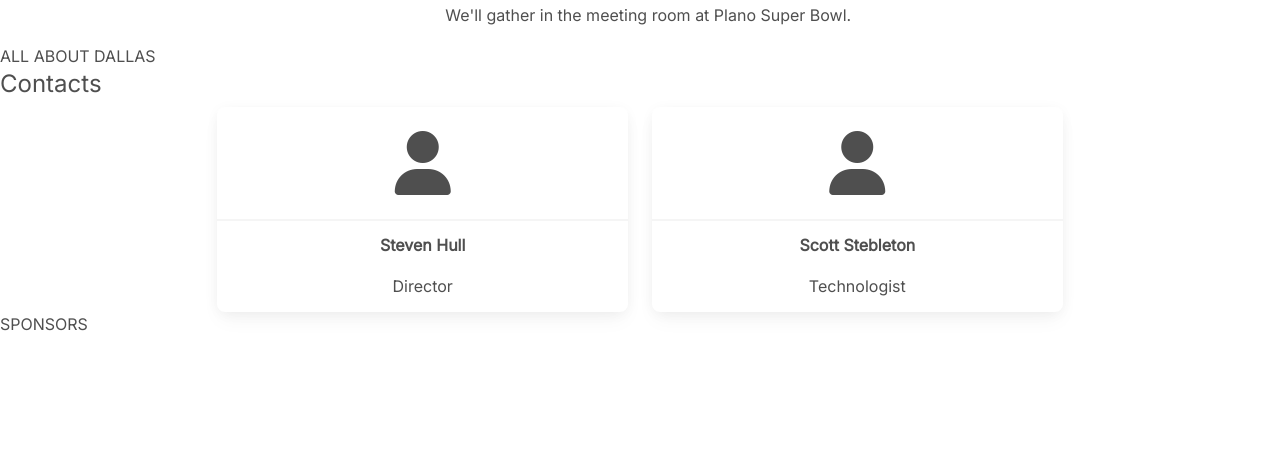
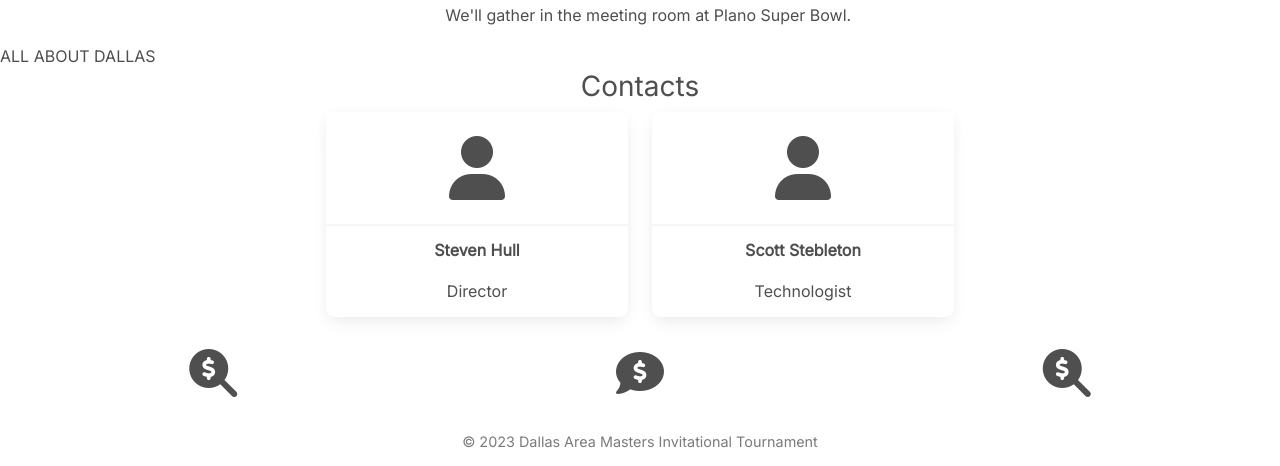
Before and after one commit to st33b/damit-nextjs, a Next.js app: page / in a window 1280 px wide. Shown: the part 1526-1992 px from the top of the page. Before the commit the page ends 1864 px from the top, so only its background shows below. Built offline with nearby package versions, Linux system fonts and the light colour scheme.

Commit message:
flesh out more placeholders

```diff
--- a/src/components/contact.js
+++ b/src/components/contact.js
@@ -4,11 +4,11 @@ const Contact = () => {
 
   return (
     <div className={styles.Contact}>
-      <h4>
+      <h3>
         Contacts
-      </h4>
-      <div className={`row`}>
-        <div className={`col-6 col-md-4 offset-md-2`}>
+      </h3>
+      <div className={`row justify-content-center`}>
+        <div className={`col-6 col-md-4 col-lg-3`}>
           <div className={`card ${styles.Card}`}>
             <div className={`card-body`}>
               <i className={`fas  fa-4x fa-user`}/>
@@ -24,7 +24,7 @@ const Contact = () => {
           </div>
         </div>
 
-        <div className={`col-6 col-md-4`}>
+        <div className={`col-6 col-md-4 col-lg-3`}>
           <div className={`card ${styles.Card}`}>
             <div className={`card-body`}>
               <i className={`fas fa-4x fa-user`}/>
--- a/src/components/contact.module.scss
+++ b/src/components/contact.module.scss
@@ -1,4 +1,7 @@
 .Contact {
+  h3 {
+    text-align: center;
+  }
   .Card {
     text-align: center;
     .Name {
--- a/src/components/layouts/footer.js
+++ b/src/components/layouts/footer.js
@@ -2,7 +2,15 @@ const Footer = () => {
 
   return (
     <div>
-
+      <p>
+        &copy; 2023{' '}
+        <span className={'d-md-none'}>
+          DAMIT
+        </span>
+        <span className={'d-none d-md-inline'}>
+          Dallas Area Masters Invitational Tournament
+        </span>
+      </p>
     </div>
   )
 }
--- a/src/components/sponsors.js
+++ b/src/components/sponsors.js
@@ -4,7 +4,17 @@ const Sponsors = () => {
 
   return (
     <div className={styles.Sponsors}>
-      SPONSORS
+      <div className={`d-flex justify-content-around`}>
+        <div className={`${styles.Sponsor}`}>
+          <i className={`fas fa-magnifying-glass-dollar fa-3x`} />
+        </div>
+        <div className={`${styles.Sponsor}`}>
+          <i className={`fas fa-comment-dollar fa-3x`} />
+        </div>
+        <div className={`${styles.Sponsor}`}>
+          <i className={`fas fa-magnifying-glass-dollar fa-3x`} />
+        </div>
+      </div>
     </div>
   )
 }
--- a/src/components/sponsors.module.scss
+++ b/src/components/sponsors.module.scss
@@ -1,3 +1,6 @@
 .Sponsors {
-
+  margin-top: 1rem;
+  .Sponsor {
+     padding: 1rem;
+  }
 }
--- a/src/scss/globals.scss
+++ b/src/scss/globals.scss
@@ -10,5 +10,13 @@ body {
   "Apple Color Emoji",
   "Segoe UI Emoji",
   "Segoe UI Symbol";
-;
+
+  footer {
+    text-align: center;
+    opacity: .75;
+    p {
+      font-size: 90%;
+      margin: 1rem 0;
+    }
+  }
 }
```
Also changed, not shown: src/pages/dallas.js (added, +20 -0 lines).
